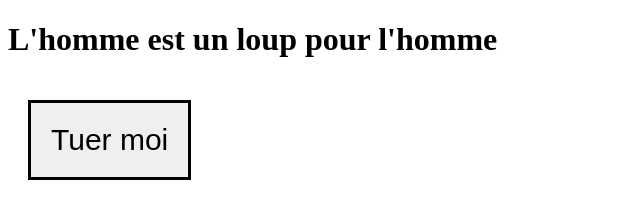
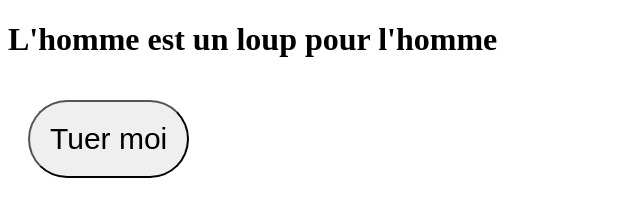
Before and after one commit to MocheGang/Vegas, a plain HTML site: page index.html in a window 1280 px wide. Shown: the whole page, without its empty margins (0-640 px from the left). Drawn offline with Linux system fonts and the light colour scheme.

Commit message:
creation d'un bouton

```diff
--- a/style/style.css
+++ b/style/style.css
@@ -1,7 +1,7 @@
 button {
     padding: 20px;
     margin: 20px;
-    border: 3px solid black ;
+    border-radius: 50px; solid  black ;
     font-size: 30px;
 
 
```
